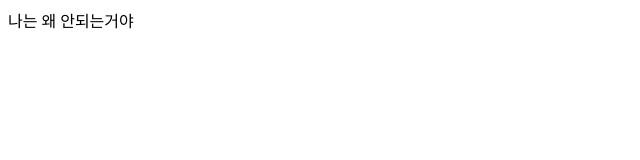
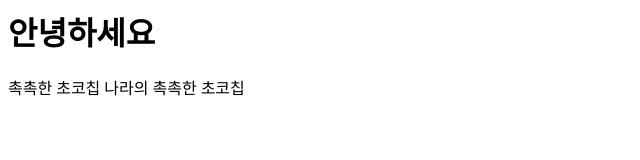
Before and after one commit to BON0102/BON0102.github.io, a plain HTML site: page index.html in a window 1280 px wide. Shown: the whole page, without its empty margins (0-640 px from the left). Drawn offline with Linux system fonts and the light colour scheme.

Commit message:
Update index.html

```diff
--- a/index.html
+++ b/index.html
@@ -1,6 +1,7 @@
 <html>
     <head></head>
     <body>
-        나는 왜 안되는거야
+        <h1>안녕하세요</h1>
+        <p>촉촉한 초코칩 나라의 촉촉한 초코칩</p>
     </body>
 </html>
```
